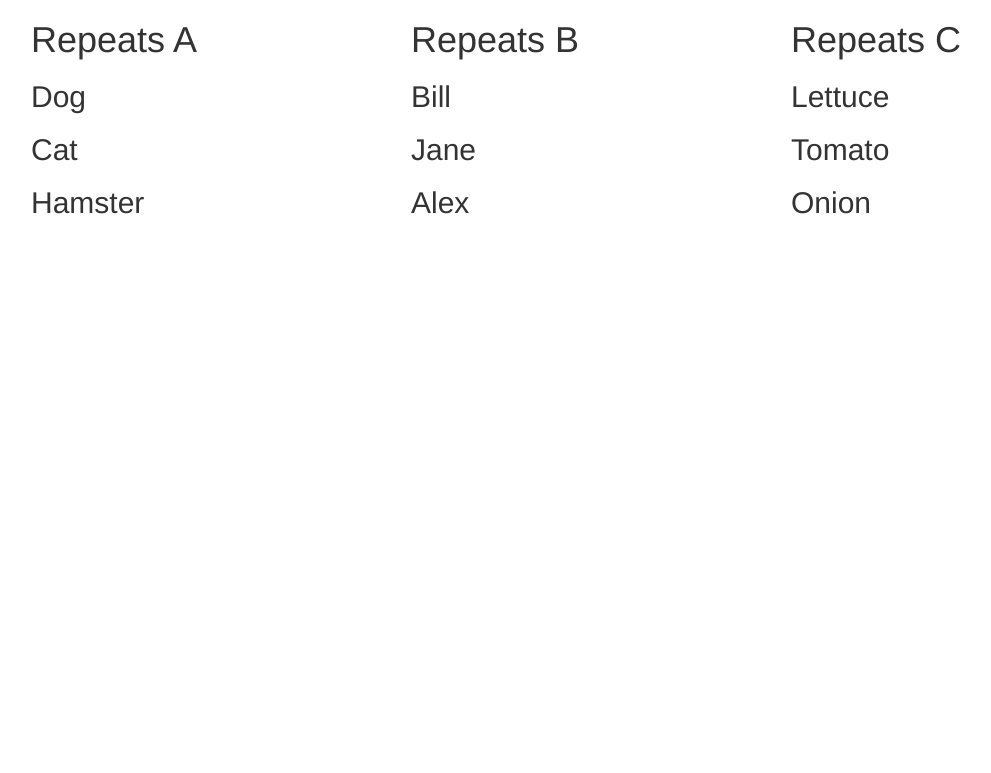
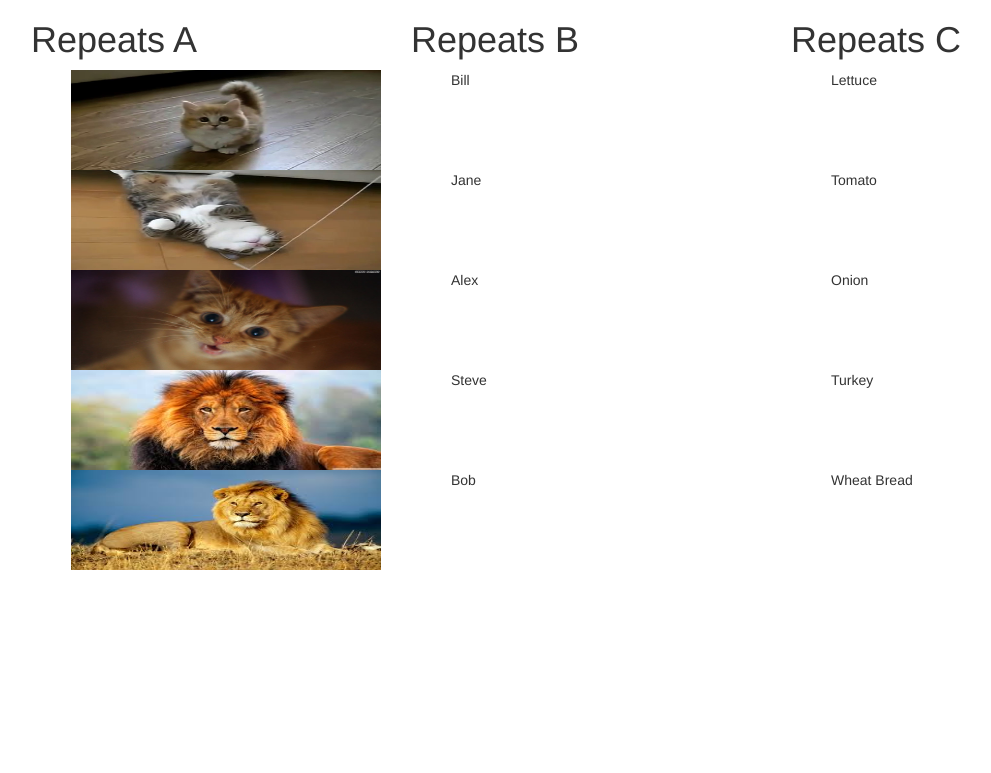
Before and after one commit to taylorharwin/InfiniteScroll, a website: page index.html in a window 1280 px wide. Shown: the whole page, without its empty margins (54-1045 px from the left). Drawn offline with nearby package versions, Linux system fonts and the light colour scheme; some packages are replaced by stand-ins of ours.

Commit message:
Adds mock images for scroll

```diff
--- a/index.html
+++ b/index.html
@@ -8,6 +8,7 @@
   <title>Infinite Scroll Test</title>
 
   <link rel="stylesheet" type = "text/css" href="bower_components/bootstrap/dist/css/bootstrap.min.css">
+  <link rel="stylesheet" type = "text/css" href="main.css">
 
 </head>
 
--- a/js/controllers.js
+++ b/js/controllers.js
@@ -5,11 +5,11 @@ angular.module('ScrollTest.controllers', [])
 
 .controller('MainCtrl', function ($scope) {
 
-    $scope.dataA = [{name: 'Dog'}, {name: 'Cat'}, {name: 'Hamster'}];
+  $scope.dataA = [{image:"assets/kitten1.jpg"}, {image: "assets/kitten2.jpg"}, {image: "assets/kitten3.jpg"}, {image:"assets/lion1.jpeg"}, {image:"assets/lion2.jpeg"}, {image:"assets/lion3.jpeg"}, {image:"assets/tiger1.jpeg"} ];
 
-    $scope.dataB = [{name: 'Bill'}, {name: 'Jane'}, {name: 'Alex'}];
+    $scope.dataB = [{text: 'Bill'}, {text: 'Jane'}, {text: 'Alex'}, {text: 'Steve'}, {text: 'Bob'}, {text: 'Aaron'}, {text: 'Michael'}];
 
-    $scope.dataC = [{name: 'Lettuce'}, {name: 'Tomato'}, {name: 'Onion'}];
+    $scope.dataC = [{text: 'Lettuce'}, {text: 'Tomato'}, {text: 'Onion'}, {text: 'Turkey'}, {text: 'Wheat Bread'}, {text: 'Sprouts'}, {text: 'Avocado'}];
 
 
   });
--- a/js/directives.js
+++ b/js/directives.js
@@ -6,9 +6,10 @@ angular.module('ScrollTest.directives', [])
   .directive('scroller', function () {
     return {restrict: 'E',
      replace: 'true',
-     template: '<h2 ng-repeat="stuff in contents"> {{stuff.name}}</h2>',
+     templateUrl: 'partials/infinite_scroll.html',
      scope: {
       contents: '=contents'
+
     }
 
   };
--- /dev/null
+++ b/main.css
@@ -0,0 +1,23 @@
+.scroller {
+  overflow: auto;
+  height: 500px;
+}
+
+.material {
+  height:100px;
+  width:100%;
+  list-style-type: none;
+}
+
+.img
+{
+  position: relative;
+  display: block;
+  width: 100%;
+  height: 100%;
+  left: 0;
+  right: 0;
+  top: 0;
+  bottom: 0;
+  margin: auto;
+}
--- a/partials/infinite_scroll.html
+++ b/partials/infinite_scroll.html
@@ -1 +1,6 @@
-<h1> Hi </hi>
+<ul class="scroller">
+  <li class="material" ng-repeat="stuff in contents">
+    <span class="text" ng-if="stuff.text">{{ stuff.text }}</span>
+    <img class="img" ng-if="stuff.image" ng-src = "{{stuff.image}}"/>
+  </li>
+</ul>
```
Also changed, not shown: assets/kitten1.jpg (added), assets/kitten2.jpg (added), assets/kitten3.jpg (added), assets/lion1.jpeg (added), assets/lion2.jpeg (added), assets/lion3.jpeg (added), assets/tiger1.jpeg (added), assets/tiger2.jpeg (added), assets/tiger3.jpeg (added).
